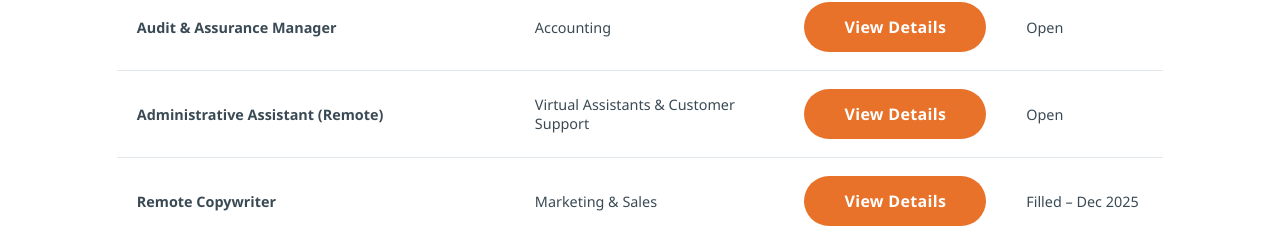
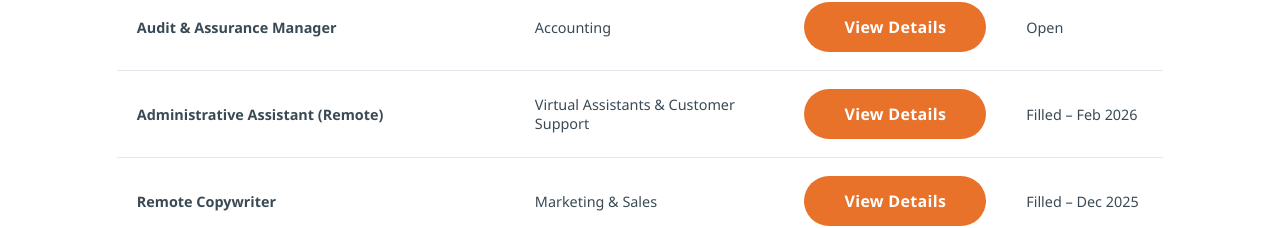
Before and after one commit to JPOS17/Talentum-Union, a React (Vite) app: page /job-board in a window 1280 px wide. Shown: the part 560-788 px from the top of the page. Built offline with nearby package versions, Linux system fonts and the light colour scheme; no server answers.

Commit message:
Updated job listing to filled

```diff
--- a/src/data/jobsData.js
+++ b/src/data/jobsData.js
@@ -303,8 +303,8 @@ export const jobs = [
   {
     slug:         "administrative-assistant",
     area:         "Virtual Assistants & Customer Support",
-    status:       "Open",
-    statusDate:   null,
+    status:       "Filled",
+    statusDate:   "Feb 2026",
 
     heroImage:    adminAssistantImg,
     heroAlt:      "Administrative Assistant",
```
